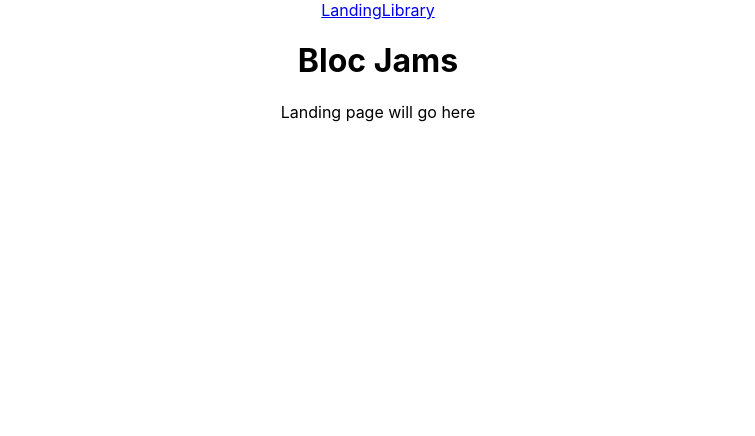
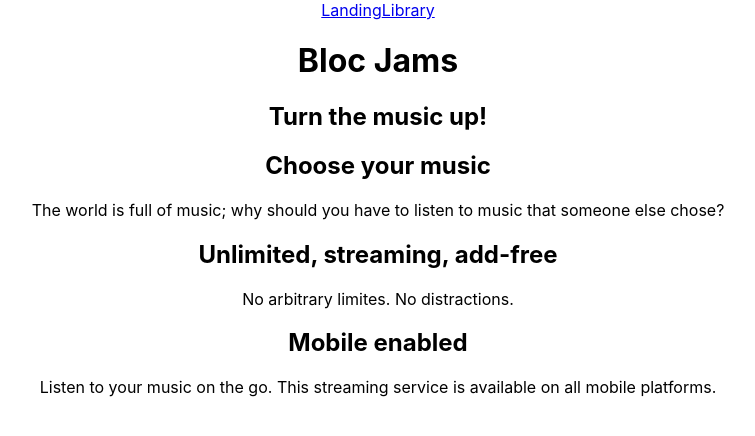
Before and after one commit to sandy-delarosa/bloc-jams-react, a React (Create React App) app: page / in a window 1280 px wide. Shown: the top 436 px of the page, without its empty margins (262-1017 px from the left). Built offline with nearby package versions, Linux system fonts and the light colour scheme.

Commit message:
added landing page copy

```diff
--- a/src/components/Landing.js
+++ b/src/components/Landing.js
@@ -2,7 +2,22 @@ import React from 'react';
 
 const Landing = () => (
 	<section className="langing">
-		Landing page will go here
+		<h1 className="hero-title">Turn the music up!</h1>
+
+		<section className="selling-points">
+			<div className="point">
+				<h2 className="point-title">Choose your music</h2>
+				<p className="point-description">The world is full of music; why should you have to listen to music that someone else chose?</p>
+			</div>
+			<div className="point">
+				<h2 className="point-title">Unlimited, streaming, add-free</h2>
+				<p className="point-description">No arbitrary limites. No distractions.</p>
+			</div>
+			<div className="point">
+				<h2 className="point-title">Mobile enabled</h2>
+				<p className="point-description">Listen to your music on the go. This streaming service is available on all mobile platforms.</p>
+			</div>
+		</section>
 	</section>
 );
 
```
